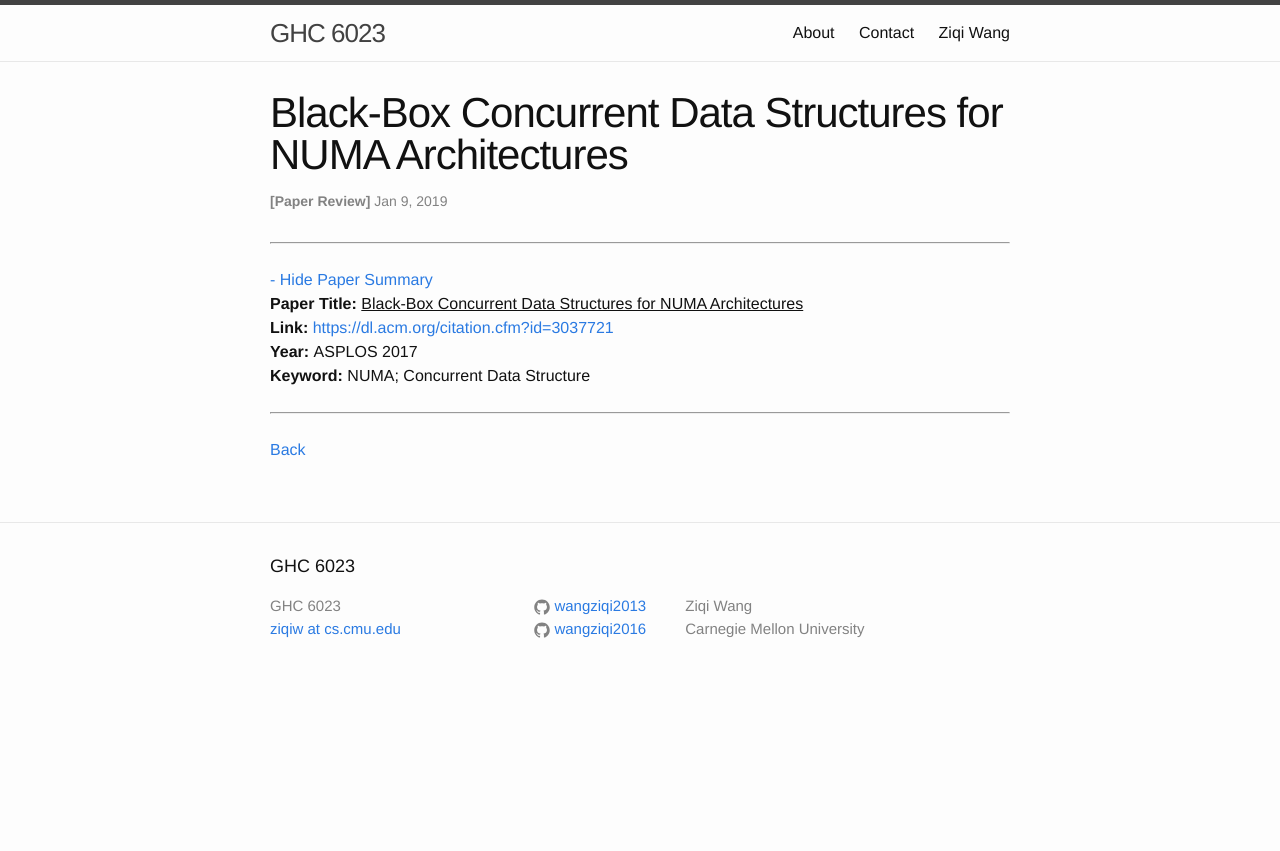
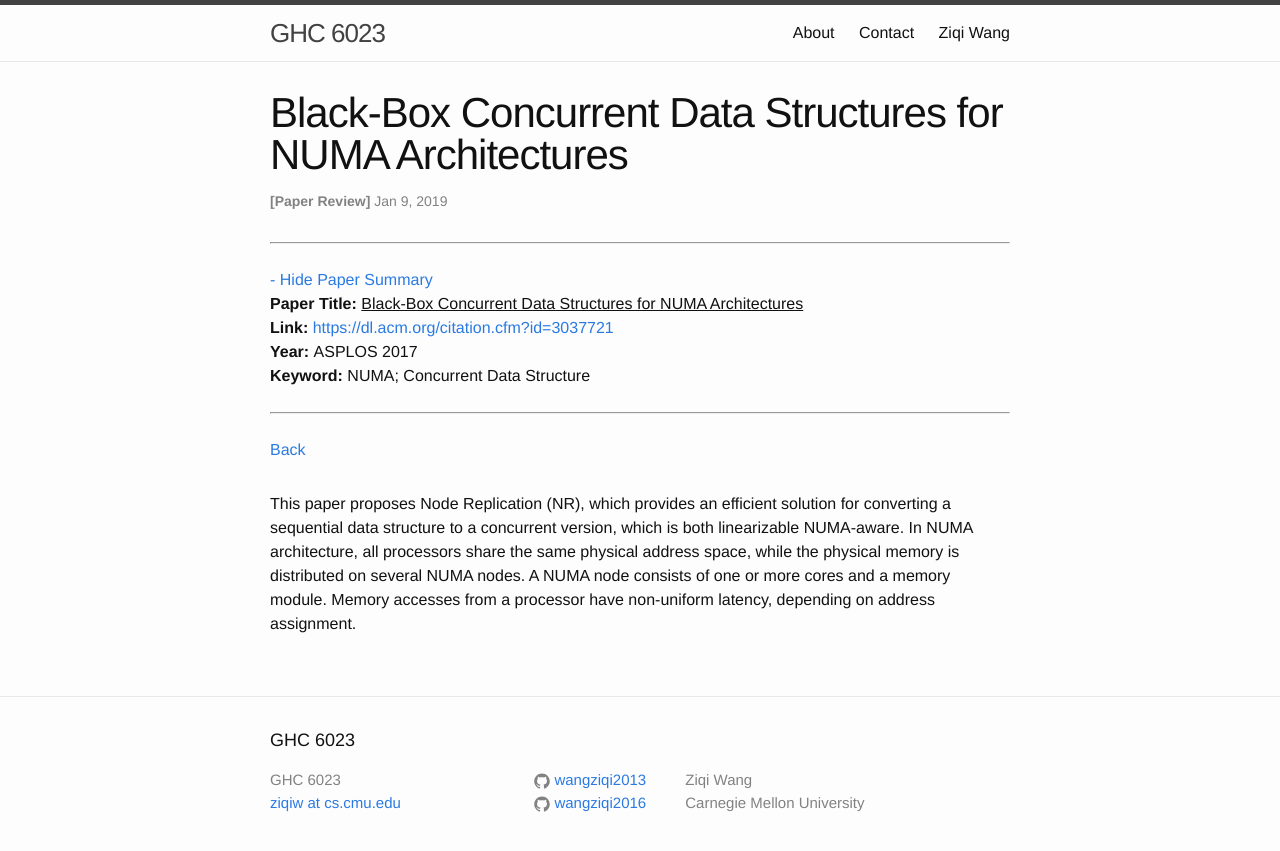
Before and after one commit to wangziqi2013/wangziqi2013.github.io, a Jekyll site: the page built from _posts/2019-01-09- black-box-concurrent-data-structures-for-numa-architectures.markdown, in a window 1280 px wide. Shown: the top 851 px of the page. Built offline with Jekyll 4.4.1, drawn with Linux system fonts in a browser that asks for light colours.

Commit message:
Working on NUMA

```diff
--- a/_posts/2019-01-09- black-box-concurrent-data-structures-for-numa-architectures.markdown
+++ b/_posts/2019-01-09- black-box-concurrent-data-structures-for-numa-architectures.markdown
@@ -12,3 +12,8 @@ htm_cd:
 htm_cr:
 version_mgmt:
 ---
+
+This paper proposes Node Replication (NR), which provides an efficient solution for converting a sequential data structure
+to a concurrent version, which is both linearizable NUMA-aware. In NUMA architecture, all processors share the same physical
+address space, while the physical memory is distributed on several NUMA nodes. A NUMA node consists of one or more cores and
+a memory module. Memory accesses from a processor have non-uniform latency, depending on address assignment.
```
